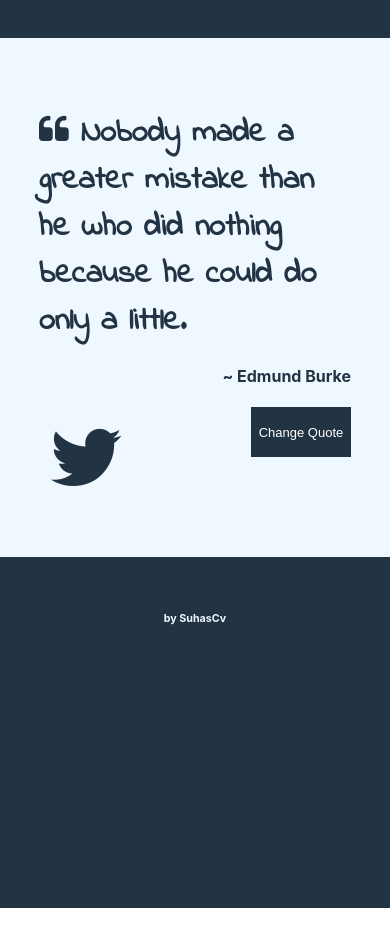
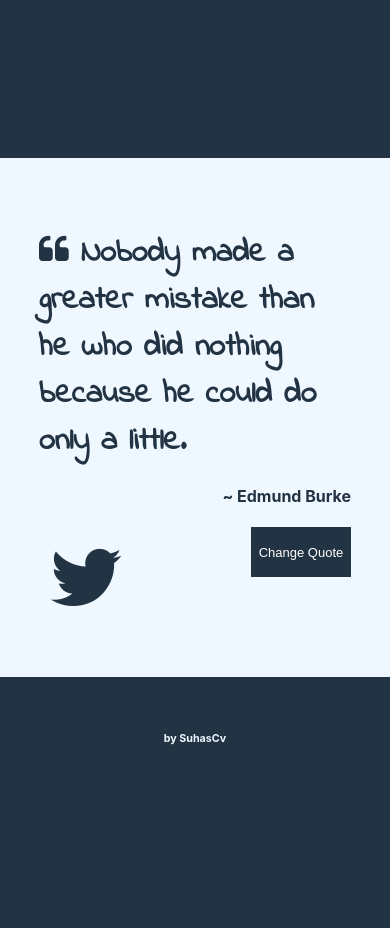
Before and after one commit to suhascv/RandomQuoteGenerator, a React (Create React App) app: page / in a window 390 px wide. Built offline with nearby package versions, Linux system fonts and the light colour scheme.

Commit message:
css adjustments final prod

```diff
--- a/src/Components/RandomQuotes.css
+++ b/src/Components/RandomQuotes.css
@@ -7,12 +7,11 @@
     flex-direction: column;
     align-items: center;
     justify-content: center;
-    height:110vh;
+    min-height:110vh;
 }
 
 .quote-container{
     background-color: aliceblue;
-    margin-top: -200px;
     margin-bottom: 30px;
     padding:50px;
     height: 400px;
@@ -83,12 +82,15 @@ button:hover{
     .container{
         width:100vw;
         overflow-x: hidden;
+        margin-top:0;
     }
 
     .quote-footer{
         width:80vw;
     }
     .quote-container{
+        top:0;
+        margin-top:0;
         width:80vw;
         height:auto;
     }
```
